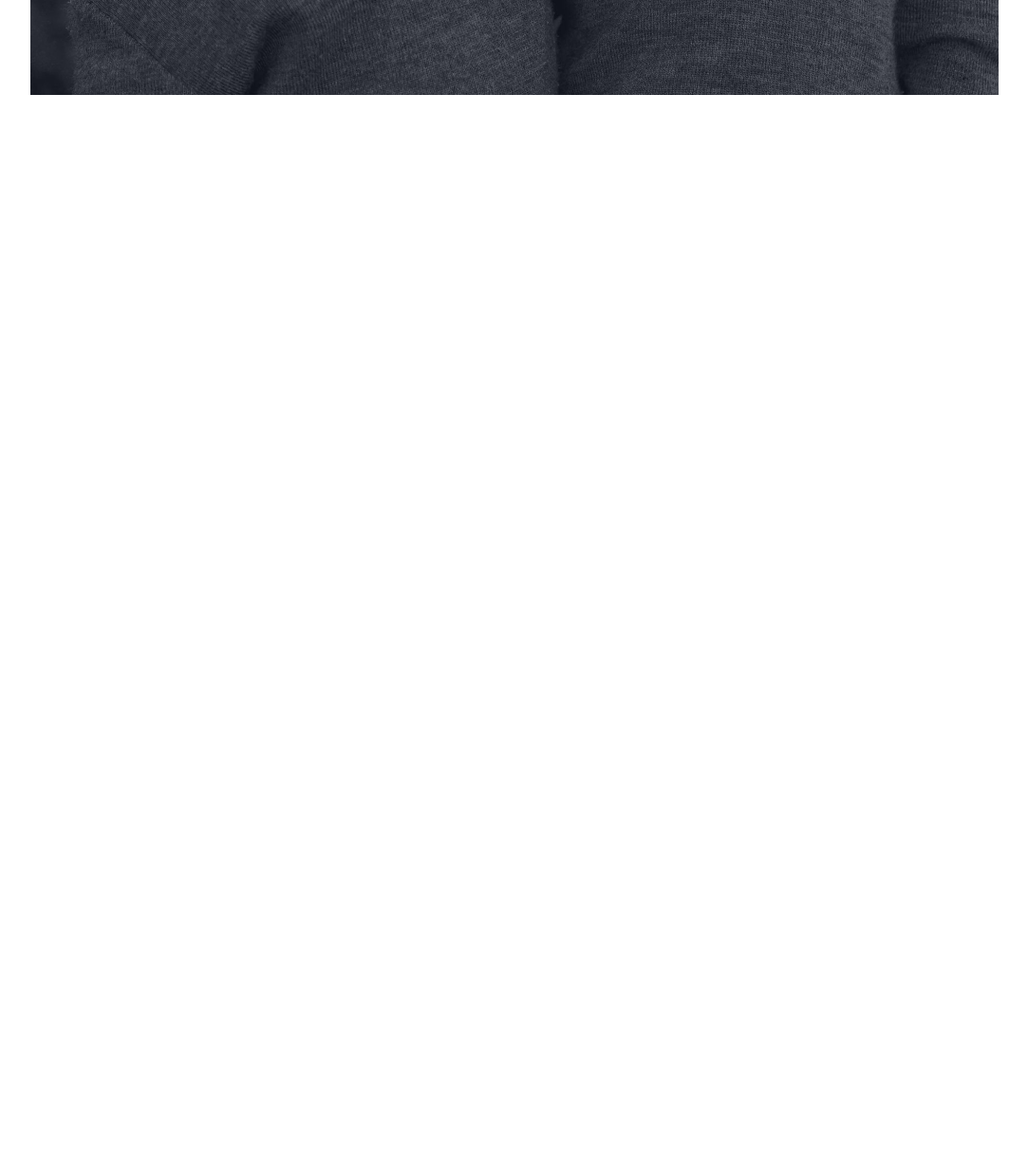
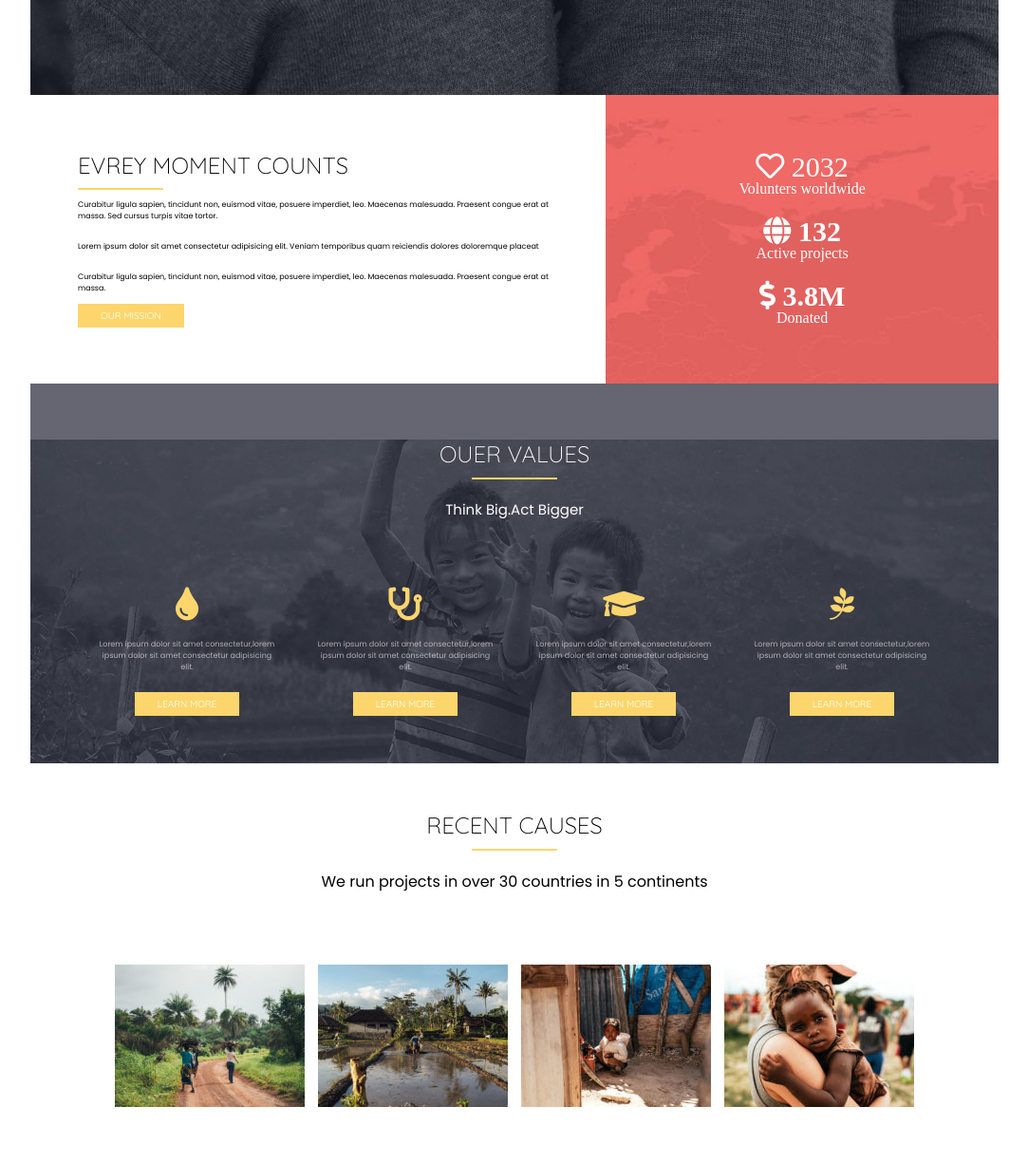
Before and after one commit to andreicismas/proj-html-vuejs, a website: page index.html in a window 1280 px wide. Shown: the part 500-1725 px from the top of the page at 95% size, without its empty margins (98-1181 px from the left). Before the commit the page ends 800 px from the top, so only its background shows below. Drawn offline with nearby package versions, Linux system fonts and the light colour scheme.

Commit message:
add sections to main

```diff
--- a/index.html
+++ b/index.html
@@ -4,6 +4,9 @@
     <meta charset="UTF-8">
     <meta http-equiv="X-UA-Compatible" content="IE=edge">
     <meta name="viewport" content="width=device-width, initial-scale=1.0">
+    <!--link fontawesome -->
+    <link rel="stylesheet" href="https://cdnjs.cloudflare.com/ajax/libs/font-awesome/5.15.3/css/all.min.css">
+
     <!-- google fonts title-->
     <link rel="preconnect" href="https://fonts.gstatic.com">
     <link href="https://fonts.googleapis.com/css2?family=Quicksand:wght@300;400;500;600;700&display=swap" rel="stylesheet">
@@ -23,7 +26,7 @@
 <!-- vue container -->
     <div id="root" >
         <header>
-          <section class="max_container style_max_container">
+          <section class="max_container style_header">
 
             <nav class="container">
               <div class="flex_container">
@@ -55,12 +58,99 @@
               </div>
             </div>
           </section>
+        </header>
+        <main>
+          <section class="max_container section_1">
+            <div class="section_1_text">
+              <h1>evrey moment counts</h1>
 
-          <section>
+              <div class="gold_line"></div>
 
+              <p> Curabitur ligula sapien, tincidunt non, euismod vitae, posuere imperdiet, leo. Maecenas malesuada. Praesent congue erat at massa. Sed cursus turpis vitae tortor.
+              </p>
+              <p> Lorem ipsum dolor sit amet consectetur    adipisicing elit. Veniam temporibus quam reiciendis dolores doloremque placeat
+              </p>
+              <p>
+                Curabitur ligula sapien, tincidunt non, euismod vitae, posuere imperdiet, leo. Maecenas malesuada. Praesent congue erat at massa.
+              </p>
+
+              <div class="container_btn_gold">
+                <button class="btn_bg_gold">Our mission</button>
+              </div>
+
+            </div>
+            <div class="icon_container">
+              <div class="statistics_section_1">
+                <i class="far fa-heart"> 2032</i>
+                <p>Volunters worldwide</p>
+              </div>
+              <div class="statistics_section_1">
+                <i class="fas fa-globe"> 132</i>
+                <p>Active projects</p>
+              </div>
+              <div class="statistics_section_1">
+                <i class="fas fa-dollar-sign"> 3.8m</i>
+                <p>Donated</p>
+              </div>
+            </div>
           </section>
-        </header>
-        <main></main>
+          <section class="max_container section_2">
+
+            <div class="grey_div"></div>
+            <div class="container_section_2">
+              <div class="section_title">
+                <h1>ouer values</h1>
+                <div class="gold_line"></div>
+                <p>Think Big.Act Bigger</p>
+              </div>
+              <div class="section_2_icons">
+                <div>
+                  <i class="fas fa-tint"></i>
+                  <p>Lorem ipsum dolor sit amet consectetur,lorem ipsum dolor sit amet consectetur adipisicing elit. </p>
+                  <div class="container_btn_gold">
+                    <button class="btn_bg_gold">Learn more</button>
+                  </div>
+                </div>
+                <div>
+                  <i class="fas fa-stethoscope"></i>
+                  <p>Lorem ipsum dolor sit amet consectetur,lorem ipsum dolor sit amet consectetur adipisicing elit. </p>
+                  <div class="container_btn_gold">
+                    <button class="btn_bg_gold">Learn more</button>
+                  </div>
+                </div><div>
+                  <i class="fas fa-graduation-cap"></i>
+                  <p>Lorem ipsum dolor sit amet consectetur,lorem ipsum dolor sit amet consectetur adipisicing elit. </p>
+                  <div class="container_btn_gold">
+                    <button class="btn_bg_gold">Learn more</button>
+                  </div>
+                </div><div>
+                  <i class="fab fa-pagelines"></i>
+                  <p>Lorem ipsum dolor sit amet consectetur,lorem ipsum dolor sit amet consectetur adipisicing elit. </p>
+                  <div class="container_btn_gold">
+                    <button class="btn_bg_gold">Learn more</button>
+                  </div>
+                </div>
+
+              </div>
+            </div>
+          </section>
+          <section class="max_container section_3">
+            <div class="section_title">
+              <h1>recent  causes</h1>
+              <div class="gold_line"></div>
+              <p>We run projects in over 30 countries in 5 continents</p>
+            </div>
+            <div class="container_img">
+              <img src="public\images\avada-charity-fair-trade-featured-200x150.jpg" alt="">
+              <img src="public\images\avada-charity-farming-featured-200x150.jpg" alt="">
+              <img src="public\images\avada-charity-shelter-featured-200x150.jpg" alt="">
+              <img src="public\images\avada-charity-vaccines-featured-200x150.jpg" alt="">
+            </div>
+          </section>
+          <section class="max_container section_4"></section>
+          <section class="max_container section_5"></section>
+          <section class="max_container section_6"></section>
+        </main>
         <footer></footer>
       </div>
      <script src="script.js"></script>
--- a/src/partials/_buttons.scss
+++ b/src/partials/_buttons.scss
@@ -1,3 +1,11 @@
 .btn_no_bg{
     @include btn_font_style;
 }
+.container_btn_gold{
+    border: 2px $goldenrod_color;
+    .btn_bg_gold{
+        @include btn_font_style_whith_bg;
+    }
+    @include hover_border_color;
+
+}
--- a/src/partials/_common.scss
+++ b/src/partials/_common.scss
@@ -8,8 +8,7 @@
     max-width: 1020px;
     margin: auto;
 
-    display: flex;
-    flex-direction: column;
+
 
     .container{
         max-width: 920px;
@@ -17,3 +16,15 @@
         width: 100%;
     }
 }
+
+section{
+    display: $dispaly_flex;
+}
+.gold_line{
+    max-width: 90px;
+    border: solid 1px $goldenrod_color;
+}
+
+.empty_div{
+    flex-grow: 1;
+}
--- a/src/partials/_header.scss
+++ b/src/partials/_header.scss
@@ -1,8 +1,13 @@
-.style_max_container{
+.style_header{
     height: 600px;
     background-image: url(/public/images/home-page-slider.jpg);
+    background-position:center;
+    background-repeat: no-repeat;
     background-size: cover;
     padding: $spaceing*2;
+
+    display: flex;
+    flex-direction: column;
 }
 
 .flex_container{
@@ -12,9 +17,7 @@
             max-width: 150px;
         }
     }
-    .empty_div{
-        flex-grow: 1;
-    }
+
     ul{
         @include display_flex;
         @include a_list_style_reset;
--- a/src/partials/_main.scss
+++ b/src/partials/_main.scss
@@ -0,0 +1,105 @@
+.section_1{
+    .section_1_text{
+        padding:$spaceing*5;
+        h1{
+            @include title_style;
+            line-height: 2;
+
+        }
+        p{
+            font-family: $font_family_p;
+            padding: $spaceing 0;
+            font-size: $font_size - 12
+        }
+
+
+
+
+    }
+    .icon_container{
+        width: 500px;
+        background-image: url(/public/images/home-content-bg-1.jpg);
+        padding:$spaceing*5;
+
+        .statistics_section_1{
+            color: $white_color;
+            text-align: center;
+            padding: $spaceing;
+
+
+            i{
+                font-size: $font_size + 10;
+                text-transform: uppercase;
+            }
+
+        }
+
+
+    }
+
+}
+
+.section_2{
+    height: 400px;
+    background-image: url(/public/images/home-content-bg-2.jpg);
+    background-position: center;
+    background-repeat: no-repeat;
+    background-size: cover;
+    flex-direction: column;
+    .grey_div{
+        background-color:$grey_color ;
+        height: 60px;
+        width: 100%;
+
+    }
+    .container_section_2{
+        color: $white_color;
+        text-align: center;
+
+        .section_title{
+
+            p{
+                color: $white_color;
+                font-size: $font_size - 5;
+                opacity: 1;
+            }
+        }
+
+        .section_2_icons{
+            padding: $spaceing*5;
+            display: $dispaly_flex;
+        }
+        div{
+           @include title_sections;
+        }
+        div{
+            i{
+                color: $goldenrod_color;
+                font-size: $font_size + 15;
+            }
+            p{
+                font-family: $font_family_p;
+                font-size: $font_size -  12;
+                padding: $spaceing*2;
+                opacity: 60%;
+
+            }
+        }
+    }
+
+}
+.section_3{
+ justify-content: center;
+ flex-direction: column;
+ text-align: center;
+ padding-bottom: $spaceing*5;
+ .section_title{
+    @include title_sections;
+    padding: $spaceing*5;
+ }
+ .container_img{
+    img{
+        padding: $spaceing - 5;
+    }
+}
+}
--- a/src/partials/_mixin.scss
+++ b/src/partials/_mixin.scss
@@ -7,6 +7,7 @@
 @mixin hover_yellow_color {
     :hover{
         color:$goldenrod_color;
+        transition: 0.3s;
     }
 }
 
@@ -27,18 +28,51 @@
 
 @mixin btn_font_style {
     @include titles_font_family;
-    font-size:$font_size - 12;
+    font-size:$font_size - 10;
     color:$white_color ;
     opacity: 60%;
     padding: ($spaceing - 6) ($spaceing + 12);
     text-transform: uppercase;
     background: none;
-    border: solid 2px;
+    border: solid 2px ;
+
 
 }
 
 @mixin btn_font_style_whith_bg {
     @include btn_font_style;
     background-color: $goldenrod_color;
+    opacity: 100%;
+    border:solid 2px $goldenrod_color;
 
 }
+@mixin hover_border_color {
+    :hover{
+        border:solid 2px $light_vibrant;
+        transition: 0.3s;
+    }
+}
+
+@mixin title_style {
+    text-transform: uppercase;
+    font-family: $font_family_title;
+    font-weight: 100;
+
+}
+
+@mixin title_sections {
+    h1 {
+        padding-bottom: $spaceing;
+         @include title_style;
+
+     }
+
+     .gold_line{
+         margin: auto;
+     }
+     p{
+         font-family: $font_family_p;
+         padding: $spaceing*2;
+     }
+
+}
--- a/src/partials/_variable.scss
+++ b/src/partials/_variable.scss
@@ -1,4 +1,8 @@
 $white_color:#FFFFFF;
+
+$light_vibrant:#E9C899;
+
+$grey_color:#656672;
 
 $goldenrod_color:#FCD66C;
 
@@ -9,3 +13,5 @@ $spaceing:10px;
 $font_family_p: 'Poppins', sans-serif;
 
 $font_family_title: 'Quicksand', sans-serif;
+
+$dispaly_flex:flex;
```
Also changed, not shown: dist/style.css. Lines whose indentation alone changed are shown as unchanged.
